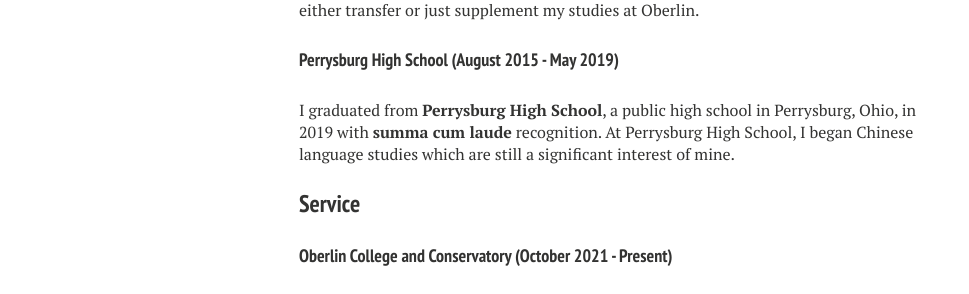
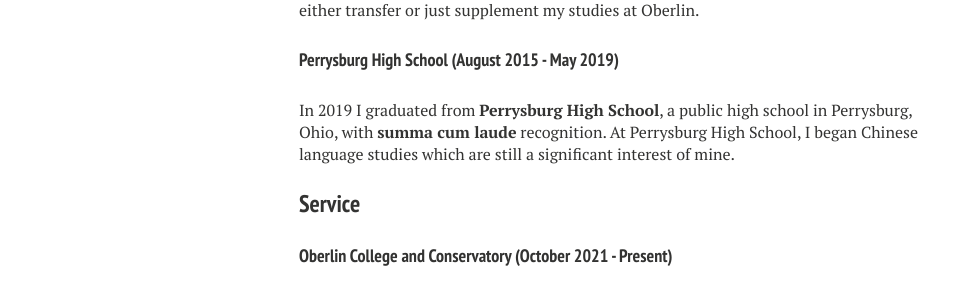
Before and after one commit to nathanenglehart/nathanenglehart.github.io, a Jekyll site: the page built from cv.md, in a window 1280 px wide. Shown: the part 455-749 px from the top of the page, without its empty margins (21-990 px from the left). Built offline with Jekyll 4.4.1, drawn with Linux system fonts in a browser that asks for light colours; nearby versions of some CDN libraries.

Commit message:
Update cv.html

```diff
--- a/_layouts/cv.html
+++ b/_layouts/cv.html
@@ -55,7 +55,7 @@
       <p class="paragraph">During the summers of 2020 and 2021 I attended the <strong>Bowling Green State University</strong> Summer Session as a guest student, during which I took a significant amount of classes to either transfer or just supplement my studies at Oberlin.
 
       <h4>Perrysburg High School (August 2015 - May 2019)</h4>
-      <p class="paragraph">I graduated from <strong>Perrysburg High School</strong>, a public high school in Perrysburg, Ohio, in 2019 with <strong>summa cum laude</strong> recognition. At Perrysburg High School, I began Chinese language studies which are still a significant interest of mine.</p>
+      <p class="paragraph">In 2019 I graduated from <strong>Perrysburg High School</strong>, a public high school in Perrysburg, Ohio, with <strong>summa cum laude</strong> recognition. At Perrysburg High School, I began Chinese language studies which are still a significant interest of mine.</p>
 
       <h3>Service</h3>
 
```
